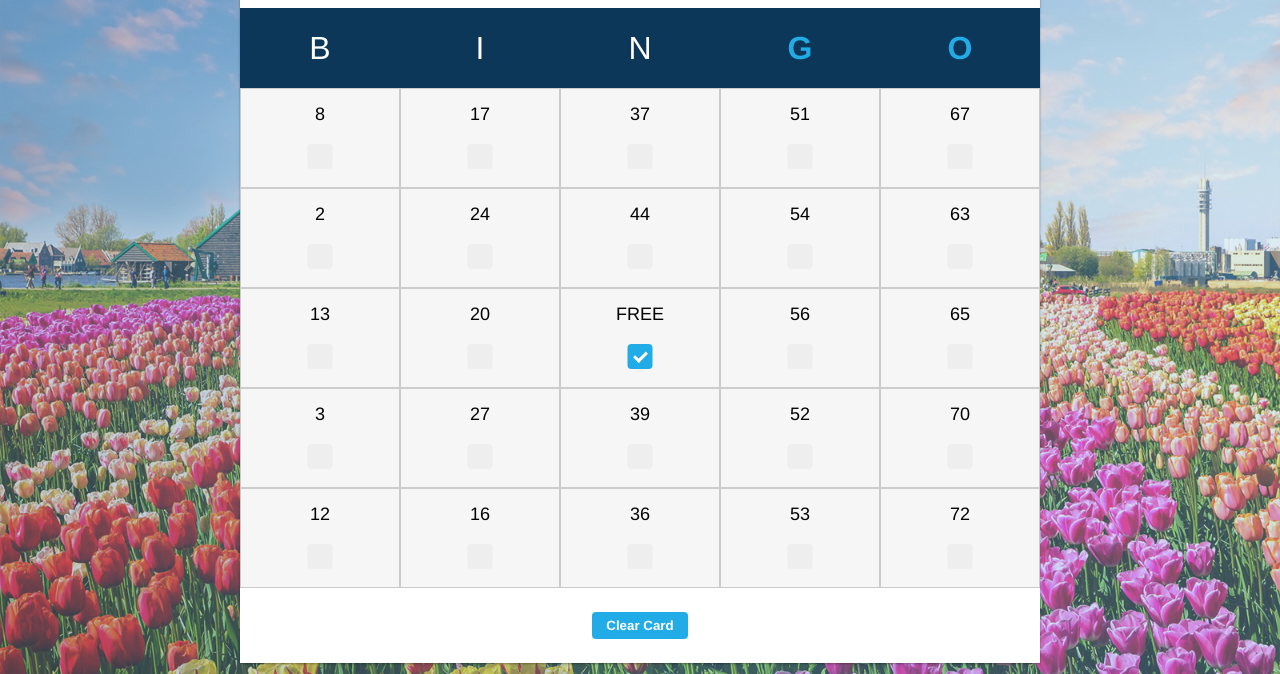
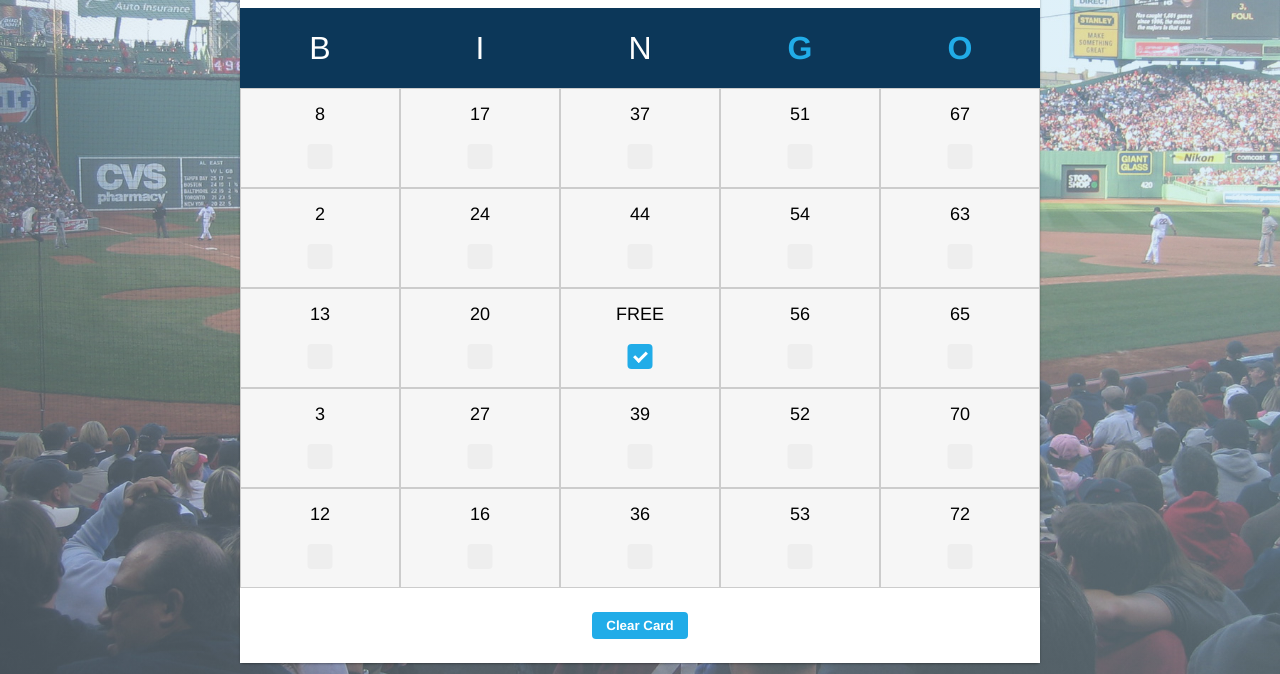
Before and after one commit to ddansab/hopjump-bingo, a Gatsby site: page / in a window 1280 px wide. Shown: the part 126-800 px from the top of the page. Built offline with nearby package versions, Linux system fonts and the light colour scheme; Gatsby itself is replaced by a stand-in of ours.

Commit message:
take me out to the ballgame

```diff
--- a/src/components/Bingo/BingoStyles.js
+++ b/src/components/Bingo/BingoStyles.js
@@ -26,10 +26,10 @@ export const BingoWrapper = styled.div`
   background: linear-gradient(
       45deg,
       rgba(12, 55, 89, 0.25) 0%,
-      rgba(23, 121, 186, 0.25) 35%,
-      rgba(33, 172, 232, 0.1) 100%
+      rgba(23, 121, 186, 0.1) 35%,
+      rgba(33, 172, 232, 0.15) 100%
     ),
-    url("./windmills-multicolor.jpg");
+    url("./fenway.jpg");
   background-repeat: no-repeat;
   background-size: cover;
   background-position: center center;
```
Also changed, not shown: static/fenway.jpg (added).
